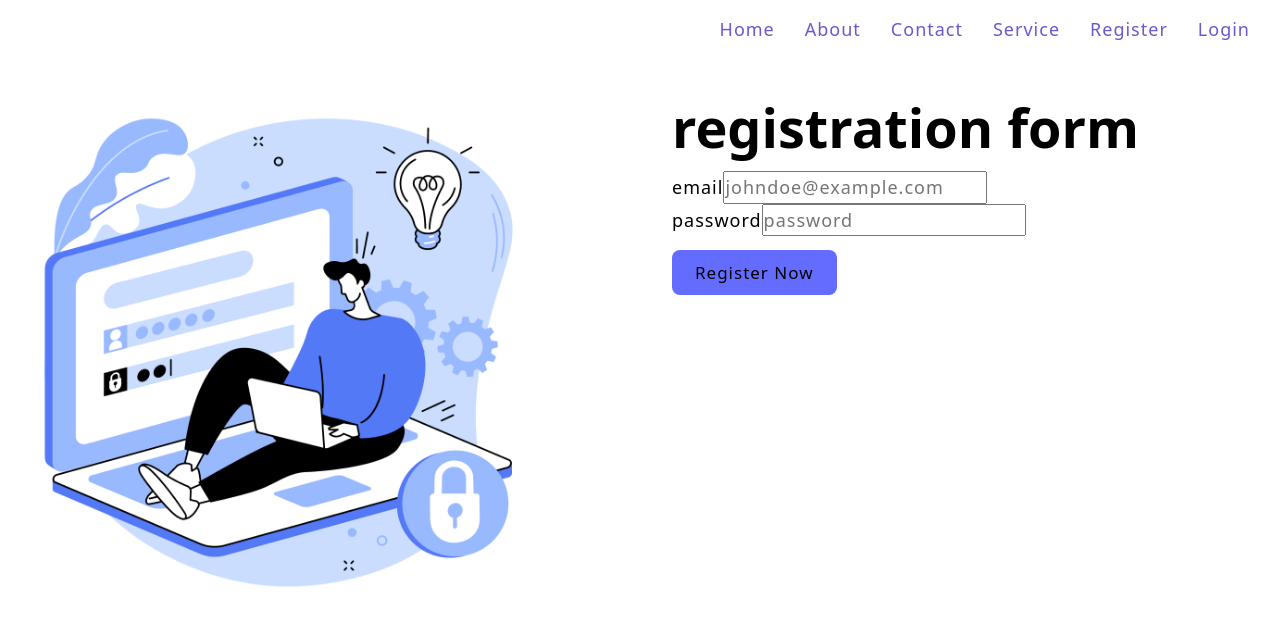
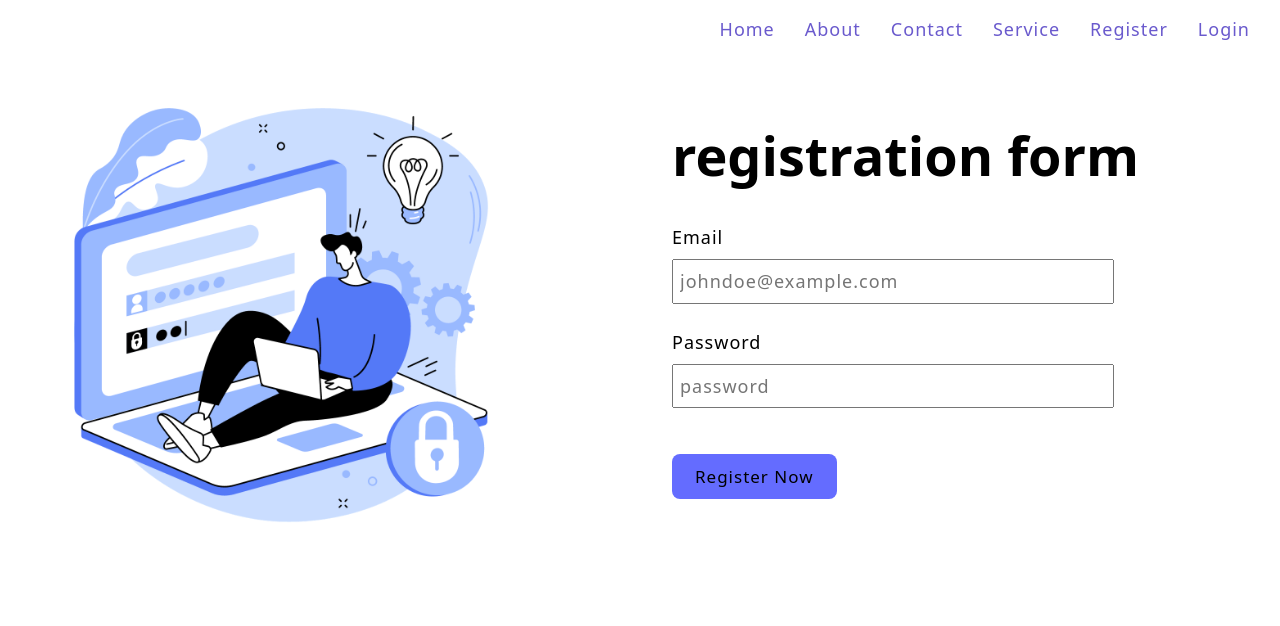
Before and after one commit to DrishyaShrestha09/admin-panel, a React (Vite) app in the folder client/: page /login in a window 1280 px wide. Shown: the top 626 px of the page. Built offline with nearby package versions, Linux system fonts and the light colour scheme.

Commit message:
styled register and login page

```diff
--- a/client/src/index.css
+++ b/client/src/index.css
@@ -300,3 +300,61 @@
   background: var(--btn-color);
   color: #fff;
 }
+
+
+/** -----------------------
+** registration section css
+** -------------------------  */
+
+.section-registration {
+  padding: 0 3.2rem;
+
+  & .container {
+    /* background-color: #fff; */
+    padding-top: 3.2rem;
+    align-items: center;
+
+    & img {
+      width: 80%;
+      height: auto;
+    }
+  }
+
+  & .registration-form {
+    & label {
+      display: block;
+      margin: 2.4rem 0 0.8rem 0;
+      text-transform: capitalize;
+    }
+    & input {
+      width: 80%;
+      padding: 0.6rem 0.6rem;
+    }
+
+    & button {
+      margin-top: 3.2rem;
+    }
+  }
+}
+
+.adminNav ul {
+  display: flex;
+  flex-direction: column;
+  gap: 2rem;
+}
+
+.adminContainer {
+  display: grid;
+  padding-top: 0;
+  grid-template-columns: 1fr 3fr;
+}
+
+.adminList {
+  flex-direction: column;
+  list-style-type: none;
+}
+
+.adminList li {
+  display: grid;
+  grid-template-columns: 1fr 2fr 1fr 1fr;
+}
```
